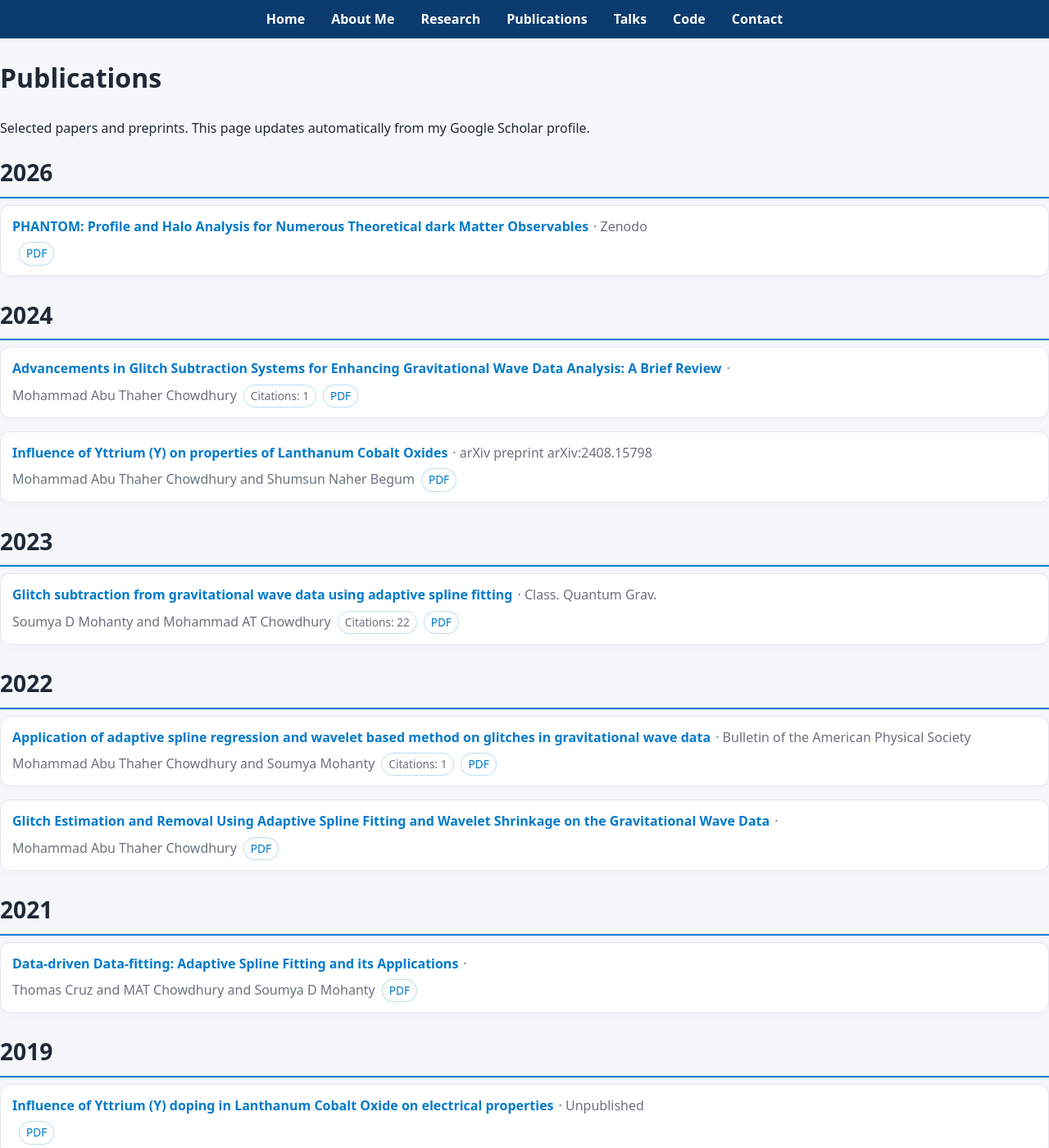
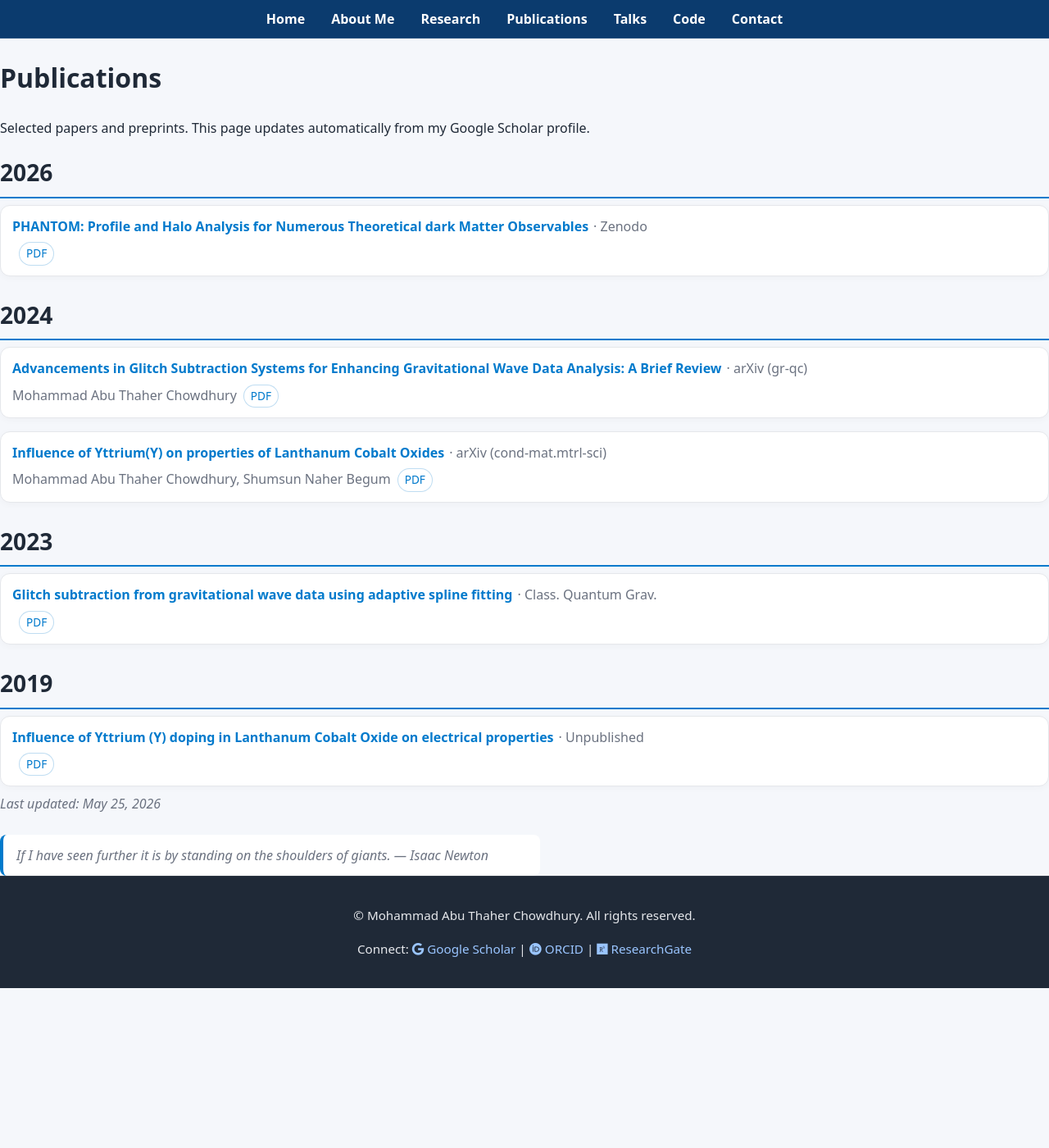
Before and after one commit to matc-thaher/website, a Jekyll site: the page built from publications.md, in a window 1280 px wide and 1400 px high. Shown: the whole window at 82% size. Built offline with Jekyll 4.4.1, drawn with Linux system fonts in a browser that asks for light colours; some of the changed text lies outside the part shown.

Commit message:
chore: merged publications (Scholar + arXiv + ORCID + Crossref)

```diff
--- a/_data/scholar.json
+++ b/_data/scholar.json
@@ -1,5 +1,5 @@
 {
-  "updated": "2026-05-18T08:02:17.348345Z",
+  "updated": "2026-05-25T08:19:25.700413Z",
   "publications": [
     {
       "title": "PHANTOM: Profile and Halo Analysis for Numerous Theoretical dark Matter Observables",
@@ -15,84 +15,44 @@
       ]
     },
     {
-      "title": "Influence of Yttrium (Y) on properties of Lanthanum Cobalt Oxides",
-      "authors": "Mohammad Abu Thaher Chowdhury and Shumsun Naher Begum",
+      "title": "Influence of Yttrium(Y) on properties of Lanthanum Cobalt Oxides",
+      "authors": "Mohammad Abu Thaher Chowdhury, Shumsun Naher Begum",
       "year": 2024,
-      "venue": "arXiv preprint arXiv:2408.15798",
-      "url": "https://arxiv.org/abs/2408.15798",
-      "pdf_url": "",
+      "venue": "arXiv (cond-mat.mtrl-sci)",
+      "url": "https://arxiv.org/abs/2408.15798v1",
+      "pdf_url": "https://arxiv.org/pdf/2408.15798v1",
       "doi": "",
       "citations": 0,
       "source": [
-        "scholar"
+        "arxiv"
       ]
     },
     {
       "title": "Advancements in Glitch Subtraction Systems for Enhancing Gravitational Wave Data Analysis: A Brief Review",
       "authors": "Mohammad Abu Thaher Chowdhury",
       "year": 2024,
-      "venue": "",
-      "url": "https://arxiv.org/abs/2406.01318",
-      "pdf_url": "",
+      "venue": "arXiv (gr-qc)",
+      "url": "https://arxiv.org/abs/2406.01318v1",
+      "pdf_url": "https://arxiv.org/pdf/2406.01318v1",
       "doi": "10.48550/ARXIV.2406.01318",
-      "citations": 1,
+      "citations": 0,
       "source": [
-        "orcid",
-        "scholar"
+        "arxiv",
+        "orcid"
       ]
     },
     {
       "title": "Glitch subtraction from gravitational wave data using adaptive spline fitting",
-      "authors": "Soumya D Mohanty and Mohammad AT Chowdhury",
+      "authors": "",
       "year": 2023,
       "venue": "Class. Quantum Grav.",
       "url": "https://doi.org/10.1088/1361-6382/acd0fe",
       "pdf_url": "",
       "doi": "10.1088/1361-6382/acd0fe",
-      "citations": 22,
+      "citations": 0,
       "source": [
         "crossref",
-        "orcid",
-        "scholar"
-      ]
-    },
-    {
-      "title": "Glitch Estimation and Removal Using Adaptive Spline Fitting and Wavelet Shrinkage on the Gravitational Wave Data",
-      "authors": "Mohammad Abu Thaher Chowdhury",
-      "year": 2022,
-      "venue": "",
-      "url": "https://search.proquest.com/openview/7f68a2c9fc2972f4eb08e0d1a8fcbd2e/1?pq-origsite=gscholar&cbl=18750&diss=y",
-      "pdf_url": "",
-      "doi": "",
-      "citations": 0,
-      "source": [
-        "scholar"
-      ]
-    },
-    {
-      "title": "Application of adaptive spline regression and wavelet based method on glitches in gravitational wave data",
-      "authors": "Mohammad Abu Thaher Chowdhury and Soumya Mohanty",
-      "year": 2022,
-      "venue": "Bulletin of the American Physical Society",
-      "url": "https://meetings.aps.org/Meeting/TSF22/Session/F05.5",
-      "pdf_url": "",
-      "doi": "",
-      "citations": 1,
-      "source": [
-        "scholar"
-      ]
-    },
-    {
-      "title": "Data-driven Data-fitting: Adaptive Spline Fitting and its Applications",
-      "authors": "Thomas Cruz and MAT Chowdhury and Soumya D Mohanty",
-      "year": 2021,
-      "venue": "",
-      "url": "https://repositories.lib.utexas.edu/items/fd04b32c-04dd-4d45-ad74-d6f5b4f2b174",
-      "pdf_url": "",
-      "doi": "",
-      "citations": 0,
-      "source": [
-        "scholar"
+        "orcid"
       ]
     },
     {
```
